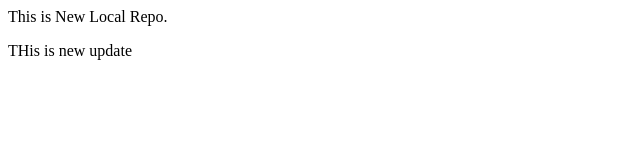
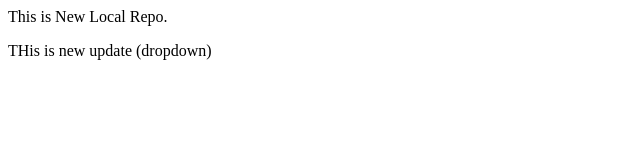
Before and after one commit to NimraSadiq/LocalRepo, a plain HTML site: page index.html in a window 1280 px wide. Shown: the full height of the page, 0-640 px from the left. Drawn offline with Linux system fonts and the light colour scheme.

```diff
--- a/index.html
+++ b/index.html
@@ -1,2 +1,2 @@
 <p>This is New  Local Repo.</p>
-<p>THis is new update</p>
+<p>THis is new update (dropdown)</p>
```
